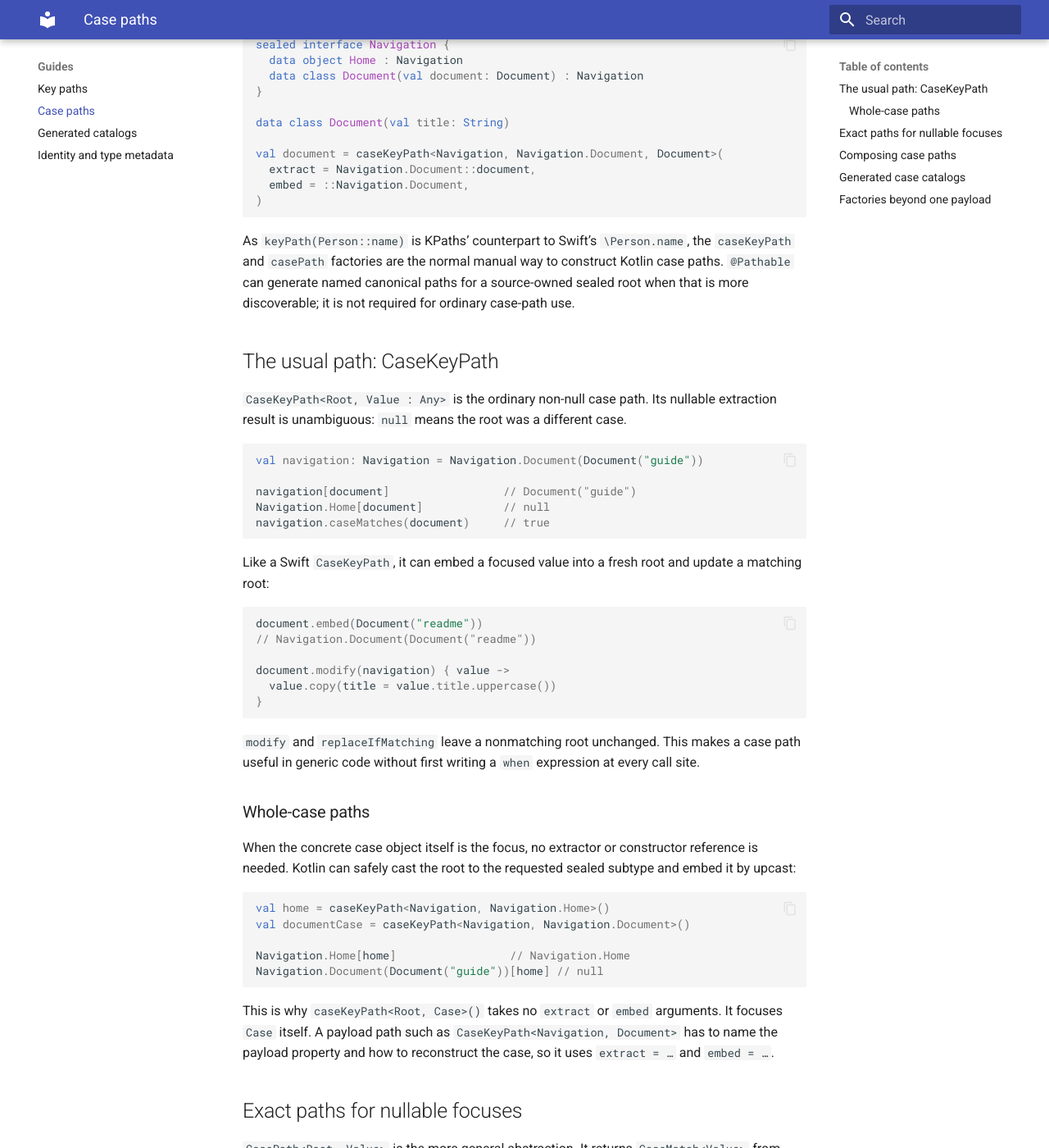
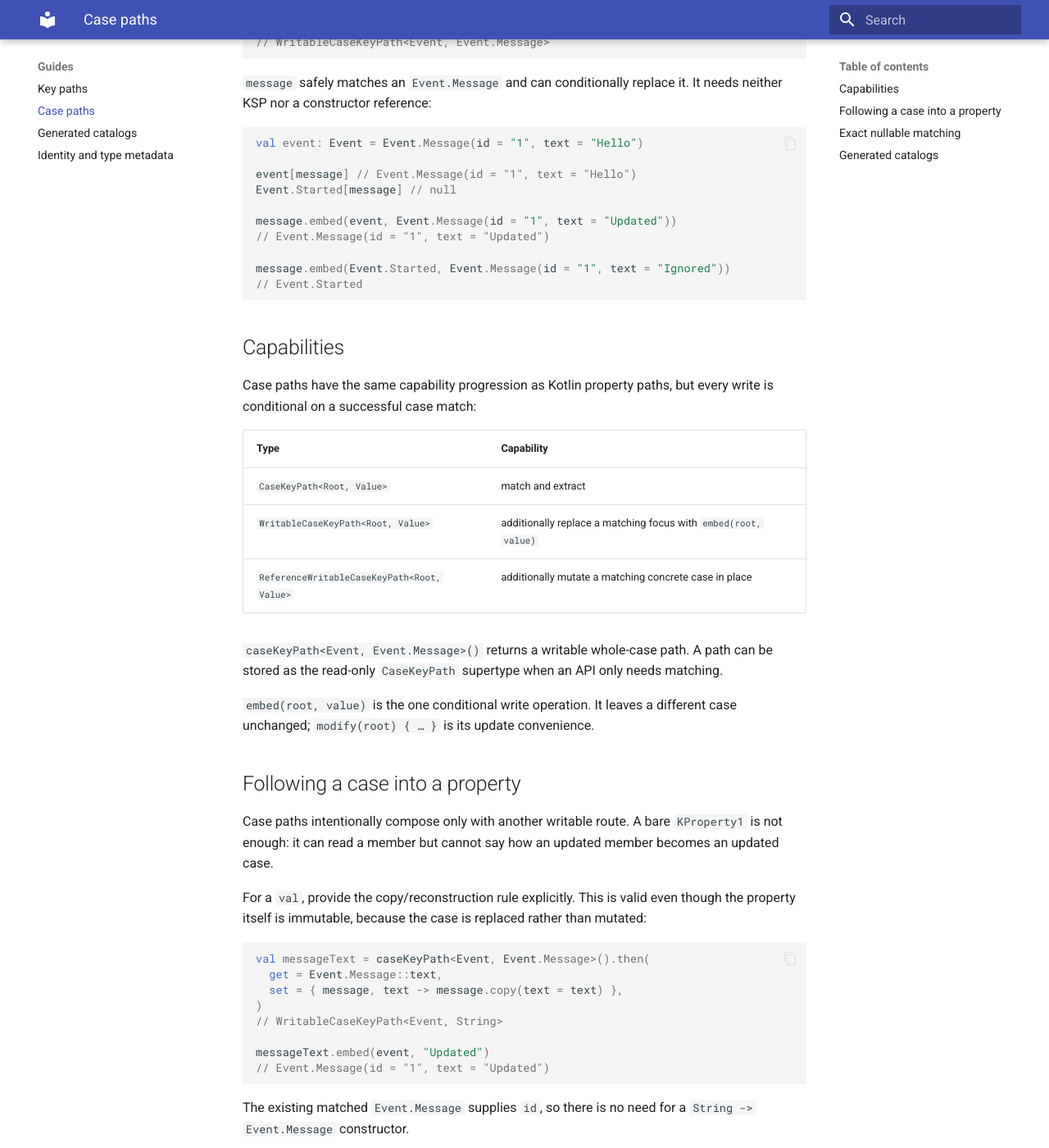
Before and after one commit to Brennanium/KPaths, an MkDocs documentation site: the page built from docs/case-paths.md, in a window 1280 px wide and 1400 px high, scrolled down 403 px. Shown: the whole window at 82% size. Built offline with MkDocs 1.6.1 and Material for MkDocs 9.7.7, drawn with Linux system fonts in a browser that asks for light colours; some of the changed text lies outside the part shown.

Commit message:
Refactor case paths around writable matching

````diff
--- a/docs/case-paths.md
+++ b/docs/case-paths.md
@@ -1,164 +1,116 @@
 # Case paths
 
-KPaths’ case-path model is inspired by [Point-Free’s CasePaths](https://github.com/pointfreeco/swift-case-paths): case paths extend the useful idea of key paths from Kotlin properties to cases of a sealed hierarchy.
-
-A property path always succeeds because every instance has that property. A case path can fail because a sealed value may currently be a different case. It therefore packages two operations:
-
-- **match** a root and recover its focused case value when it is the represented case;
-- **embed** a focused value into a new root of the represented case.
-
-```kotlin
-sealed interface Navigation {
-  data object Home : Navigation
-  data class Document(val document: Document) : Navigation
-}
-
-data class Document(val title: String)
-
-val document = caseKeyPath<Navigation, Navigation.Document, Document>(
-  extract = Navigation.Document::document,
-  embed = ::Navigation.Document,
-)
-```
-
-As `keyPath(Person::name)` is KPaths’ counterpart to Swift’s `\Person.name`, the `caseKeyPath` and `casePath` factories are the normal manual way to construct Kotlin case paths. `@Pathable` can generate named canonical paths for a source-owned sealed root when that is more discoverable; it is not required for ordinary case-path use.
-
-## The usual path: CaseKeyPath
-
-`CaseKeyPath<Root, Value : Any>` is the ordinary non-null case path. Its nullable extraction result is unambiguous: `null` means the root was a different case.
-
-```kotlin
-val navigation: Navigation = Navigation.Document(Document("guide"))
-
-navigation[document]                 // Document("guide")
-Navigation.Home[document]            // null
-navigation.caseMatches(document)     // true
-```
-
-Like a Swift `CaseKeyPath`, it can embed a focused value into a fresh root and update a matching root:
-
-```kotlin
-document.embed(Document("readme"))
-// Navigation.Document(Document("readme"))
-
-document.modify(navigation) { value ->
-  value.copy(title = value.title.uppercase())
-}
-```
-
-`modify` and `replaceIfMatching` leave a nonmatching root unchanged. This makes a case path useful in generic code without first writing a `when` expression at every call site.
-
-### Whole-case paths
-
-When the concrete case object itself is the focus, no extractor or constructor reference is needed. Kotlin can safely cast the root to the requested sealed subtype and embed it by upcast:
-
-```kotlin
-val home = caseKeyPath<Navigation, Navigation.Home>()
-val documentCase = caseKeyPath<Navigation, Navigation.Document>()
-
-Navigation.Home[home]                 // Navigation.Home
-Navigation.Document(Document("guide"))[home] // null
-```
-
-This is why `caseKeyPath<Root, Case>()` takes no `extract` or `embed` arguments. It focuses `Case` itself. A payload path such as `CaseKeyPath<Navigation, Document>` has to name the payload property and how to reconstruct the case, so it uses `extract = …` and `embed = …`.
-
-## Exact paths for nullable focuses
-
-`CasePath<Root, Value>` is the more general abstraction. It returns `CaseMatch<Value>` from `match`, preserving the difference between a different case and a matching case whose focus is `null`.
+KPaths’ case paths are inspired by [Point-Free’s CasePaths](https://github.com/pointfreeco/swift-case-paths), adapted to Kotlin sealed hierarchies. Kotlin gives every sealed data case its own concrete type, so the primary route is to the whole case—not to a synthetic payload tuple.
 
 ```kotlin
 sealed interface Event {
   data object Started : Event
-  data class Message(val text: String?) : Event
+  data class Message(val id: String, val text: String) : Event
 }
 
-val messageText = casePath<Event, Event.Message, String?>(
-  extract = Event.Message::text,
-  embed = ::Event.Message,
+val message = caseKeyPath<Event, Event.Message>()
+// WritableCaseKeyPath<Event, Event.Message>
+```
+
+`message` safely matches an `Event.Message` and can conditionally replace it. It needs neither KSP nor a constructor reference:
+
+```kotlin
+val event: Event = Event.Message(id = "1", text = "Hello")
+
+event[message] // Event.Message(id = "1", text = "Hello")
+Event.Started[message] // null
+
+message.embed(event, Event.Message(id = "1", text = "Updated"))
+// Event.Message(id = "1", text = "Updated")
+
+message.embed(Event.Started, Event.Message(id = "1", text = "Ignored"))
+// Event.Started
+```
+
+## Capabilities
+
+Case paths have the same capability progression as Kotlin property paths, but every write is conditional on a successful case match:
+
+| Type | Capability |
+| --- | --- |
+| `CaseKeyPath<Root, Value>` | match and extract |
+| `WritableCaseKeyPath<Root, Value>` | additionally replace a matching focus with `embed(root, value)` |
+| `ReferenceWritableCaseKeyPath<Root, Value>` | additionally mutate a matching concrete case in place |
+
+`caseKeyPath<Event, Event.Message>()` returns a writable whole-case path. A path can be stored as the read-only `CaseKeyPath` supertype when an API only needs matching.
+
+`embed(root, value)` is the one conditional write operation. It leaves a different case unchanged; `modify(root) { … }` is its update convenience.
+
+## Following a case into a property
+
+Case paths intentionally compose only with another writable route. A bare `KProperty1` is not enough: it can read a member but cannot say how an updated member becomes an updated case.
+
+For a `val`, provide the copy/reconstruction rule explicitly. This is valid even though the property itself is immutable, because the case is replaced rather than mutated:
+
+```kotlin
+val messageText = caseKeyPath<Event, Event.Message>().then(
+  get = Event.Message::text,
+  set = { message, text -> message.copy(text = text) },
+)
+// WritableCaseKeyPath<Event, String>
+
+messageText.embed(event, "Updated")
+// Event.Message(id = "1", text = "Updated")
+```
+
+The existing matched `Event.Message` supplies `id`, so there is no need for a `String -> Event.Message` constructor.
+
+For a mutable property, the short form creates a reference-writable case path:
+
+```kotlin
+sealed interface LiveEvent {
+  data object Idle : LiveEvent
+  class Message(var text: String) : LiveEvent
+}
+
+val text = caseKeyPath<LiveEvent, LiveEvent.Message>()
+  .then(LiveEvent.Message::text)
+// ReferenceWritableCaseKeyPath<LiveEvent, String>
+```
+
+Calling `text.embed(root, value)` mutates `text` only when `root` is `LiveEvent.Message`; an `Idle` root is returned untouched. There is deliberately no `.then(KProperty1)` overload for a read-only property.
+
+## Exact nullable matching
+
+`CaseKeyPath` itself supports nullable focuses. Use `match` when a matching null must stay distinct from a different case:
+
+```kotlin
+sealed interface Status {
+  data object Idle : Status
+  data class Note(val text: String?) : Status
+}
+
+val noteText = caseKeyPath<Status, Status.Note, String?>(
+  extract = Status.Note::text,
+  embed = ::Status.Note,
 )
 
-when (val result = Event.Message(null).match(messageText)) {
-  CaseMatch.NoMatch -> error("not a message")
+when (val result = Status.Note(null).match(noteText)) {
+  CaseMatch.NoMatch -> error("not a note")
   is CaseMatch.Matched -> println(result.value) // null, but it matched
 }
 ```
 
-Use `root.match(path)` or `root[path]` for the exact result, and `root.caseMatches(path)` when only the boolean answer matters. `caseMatches` is `true` for `CaseMatch.Matched(null)`.
+`root[path]` and `path.extract(root)` intentionally collapse `NoMatch` and `Matched(null)` to `null`. `root.caseMatches(path)` remains true for a matched null.
 
-Do not choose `CasePath` merely because a case contains a nullable field. A whole-case path has a non-null focus even if one of that case’s properties is nullable:
+## Generated catalogs
 
-```kotlin
-val message = caseKeyPath<Event, Event.Message>()
-// CaseKeyPath<Event, Event.Message>
-```
-
-Choose `CasePath` when the path’s *own focus* is nullable and your algorithm must distinguish `NoMatch` from `Matched(null)`. `CaseKeyPath.matching()` intentionally has no exact-path equivalent because `KeyPath<Root, Value?>` would erase that distinction.
-
-## Composing case paths
-
-Case paths compose in the same direction as key paths. `then` is the Kotlin-friendly spelling and `appending` is the explicit alternative.
-
-```kotlin
-sealed interface AccountEvent {
-  data class SignedIn(val account: Account) : AccountEvent
-  data object SignedOut : AccountEvent
-}
-
-data class Account(val id: String)
-
-sealed interface AppEvent {
-  data class Account(val event: AccountEvent) : AppEvent
-  data object Launched : AppEvent
-}
-
-val account = caseKeyPath<AppEvent, AppEvent.Account, AccountEvent>(
-  extract = AppEvent.Account::event,
-  embed = ::AppEvent.Account,
-)
-val signedIn = caseKeyPath<AccountEvent, AccountEvent.SignedIn>()
-
-val appSignedIn = account.then(signedIn)
-// CaseKeyPath<AppEvent, AccountEvent.SignedIn>
-```
-
-Composing non-null `CaseKeyPath`s preserves `CaseKeyPath`. The general `CasePath` overload retains exact matching semantics. A nullable matched focus cannot automatically continue into another path because there may be no value to inspect; use `CaseMatch.requiringValue()` only when deliberately treating a matched null as a nonmatch is correct.
-
-## Generated case catalogs
-
-Factories are preferred for a one-off case, a third-party sealed hierarchy, or a type that should not take a KSP dependency. For a source-owned root whose cases form a public vocabulary, annotate it with `@Pathable`:
+Factories are preferred for one-off and third-party cases. `@Pathable` generates canonical whole-case paths for source-owned sealed roots:
 
 ```kotlin
 @Pathable
 sealed interface Request {
   data class Search(val query: String) : Request
-  data class Navigate(val id: String, val replace: Boolean) : Request
-  data class Route(val id: String, val destination: String, val replace: Boolean) : Request
-  data class Note(val text: String?) : Request
+  data class Navigate(val id: String, val destination: String) : Request
 }
 
-RequestPaths.Search.query       // CaseKeyPath<Request, String>
-RequestPaths.Navigate.payload   // CaseKeyPath<Request, Pair<String, Boolean>>
-RequestPaths.Route.payload      // CaseKeyPath<Request, Triple<String, String, Boolean>>
-RequestPaths.Note.text          // CasePath<Request, String?>
+RequestPaths.Search
+// WritableCaseKeyPath<Request, Request.Search>
 ```
 
-The catalog also has whole-case paths such as `RequestPaths.Search`, a `caseOf(root)` lookup, and `allCasePaths` for generic inspection. These generated paths obey the same matching, embedding, equality, and composition rules as factory-created paths.
-
-Kotlin has no anonymous tuple type beyond `Triple`, so direct generated payload paths intentionally stop at three primary-constructor properties. A larger payload should usually become a named data class; otherwise its whole-case path and individual generated property paths remain available.
-
-## Factories beyond one payload
-
-The two- and three-property `caseKeyPath` factories use Kotlin’s standard `Pair` and `Triple` rather than inventing new tuple types:
-
-```kotlin
-data class Navigate(val id: String, val destination: String) : Navigation
-
-val navigate = caseKeyPath<Navigation, Navigate, String, String>(
-  extract1 = Navigate::id,
-  extract2 = Navigate::destination,
-  embed = ::Navigate,
-)
-// CaseKeyPath<Navigation, Pair<String, String>>
-```
-
-There are deliberately no higher-arity overloads. A named payload type gives a large associated-value group a clearer API and its own properties to route through.
+KSP also provides direct payload conveniences for cases with one to three primary-constructor properties, but these are optional shortcuts. Prefer the whole-case path plus a writable composition whenever updating one property while retaining the rest of the case is the intent.
````
Also changed, not shown: README.md (+22 -19 lines), docs/generation.md (+3 -3 lines), docs/index.md (+2 -1 lines), kpaths-core/src/main/kotlin/dev/kpaths/core/package.md (+3 -2 lines), 5 other files.
